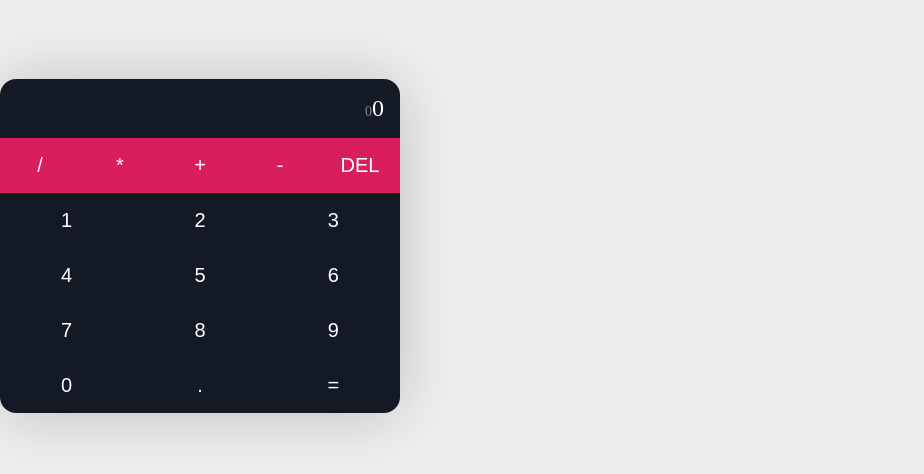
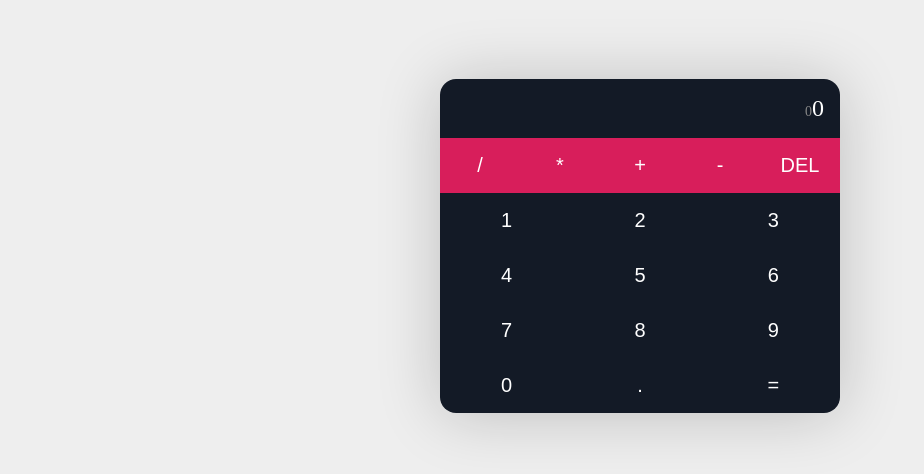
Before and after one commit to veroisla/Calculator-App, a React (Create React App) app: page / in a window 1280 px wide. Shown: the part 154-628 px from the top of the page, without its empty margins (0-924 px from the left). Built offline with nearby package versions, Linux system fonts and the light colour scheme.

Commit message:
define varstates and operators const

```diff
--- a/src/components/App.js
+++ b/src/components/App.js
@@ -1,7 +1,14 @@
 import React from 'react';
+import { useState } from 'react';
 import '../styles/App.scss';
 
 function App() {
+  const [cal, setCal] = useState('');
+  const [result, setResult] = useState('');
+
+  const ops = ['/', '*', '+', '-', '.'];
+
+  //FUNCTION CREATE DIGITS
   const createDigits = () => {
     const digits = [];
     for (let i = 1; i < 10; i++) {
@@ -19,7 +26,8 @@ function App() {
 
   return (
     <>
-      <div className="app">
+      <div className="container">
+        {' '}
         <div className="calculator">
           <div className="calculator__display">
             <span className="calculator__display--result">0</span>0
--- a/src/styles/App.scss
+++ b/src/styles/App.scss
@@ -1,16 +1,14 @@
 @import "../styles/core/Reset.scss";
 @import "../styles/core/Vars.scss";
 
-
-.app {
+//POSICIONAR CALCULADORA EN EL CENTRO!!!!
+.container {
     display: flex;
+    min-height: 100vh;
     align-items: center;
     justify-content: center;
-    min-height: 100vh;
-    width: 100%;
-    max-width: 400px;
+    padding: 16px;
 }
-
 
 
 .calculator {
```
